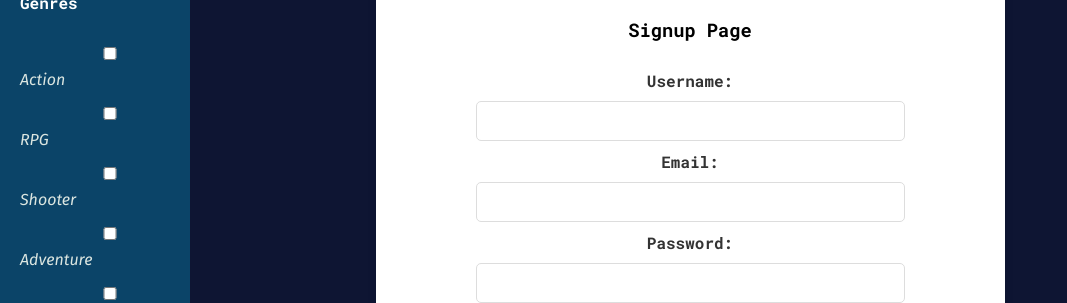
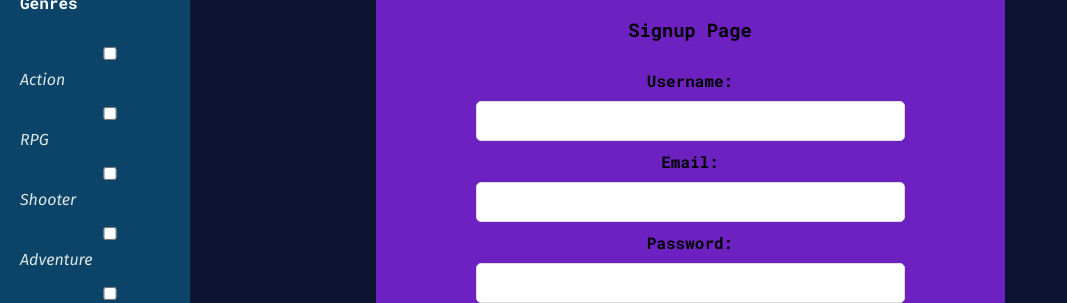
Before and after one commit to erianflores/frames_levels, a React (Vite) app: page /signup in a window 1280 px wide. Shown: the part 230-533 px from the top of the page, without its empty margins (0-1067 px from the left). Built offline with nearby package versions, Linux system fonts and the light colour scheme; no server answers.

Commit message:
added color to the signup and login

```diff
--- a/src/styles/LoginPage.css
+++ b/src/styles/LoginPage.css
@@ -8,13 +8,14 @@
     text-align: center;
     margin-top: 3rem;
     margin-left: 10rem;
+
   }
 
   .login-title {
     font-size: 36px;
     font-weight: bold;
     margin-bottom: 20px;
-    color: #333;
+    color: #8d27f2bd;
   }
 
 
@@ -23,7 +24,7 @@
     flex-direction: column;
     gap: 20px;
     width: 120%;
-    background-color: #fff;
+    background: #8d27f2bd;
     padding: 100px;
     border-radius: 8px;
     box-shadow: 0 4px 8px rgba(0, 0, 0, 0.1);
--- a/src/styles/Signup.css
+++ b/src/styles/Signup.css
@@ -19,7 +19,7 @@
     flex-direction: column;
     gap: 10px;
     width: 100%;
-    background-color: #fff;
+    background-color: #8d27f2bd;
     padding: 100px;
     border-radius: 8px;
     box-shadow: 0 4px 8px rgba(0, 0, 0, 0.1);
@@ -28,7 +28,7 @@
   .input-label {
     font-size: 16px;
     font-weight: bold;
-    color: #333;
+    color: #000000;
   }
 
   .input-field {
```
